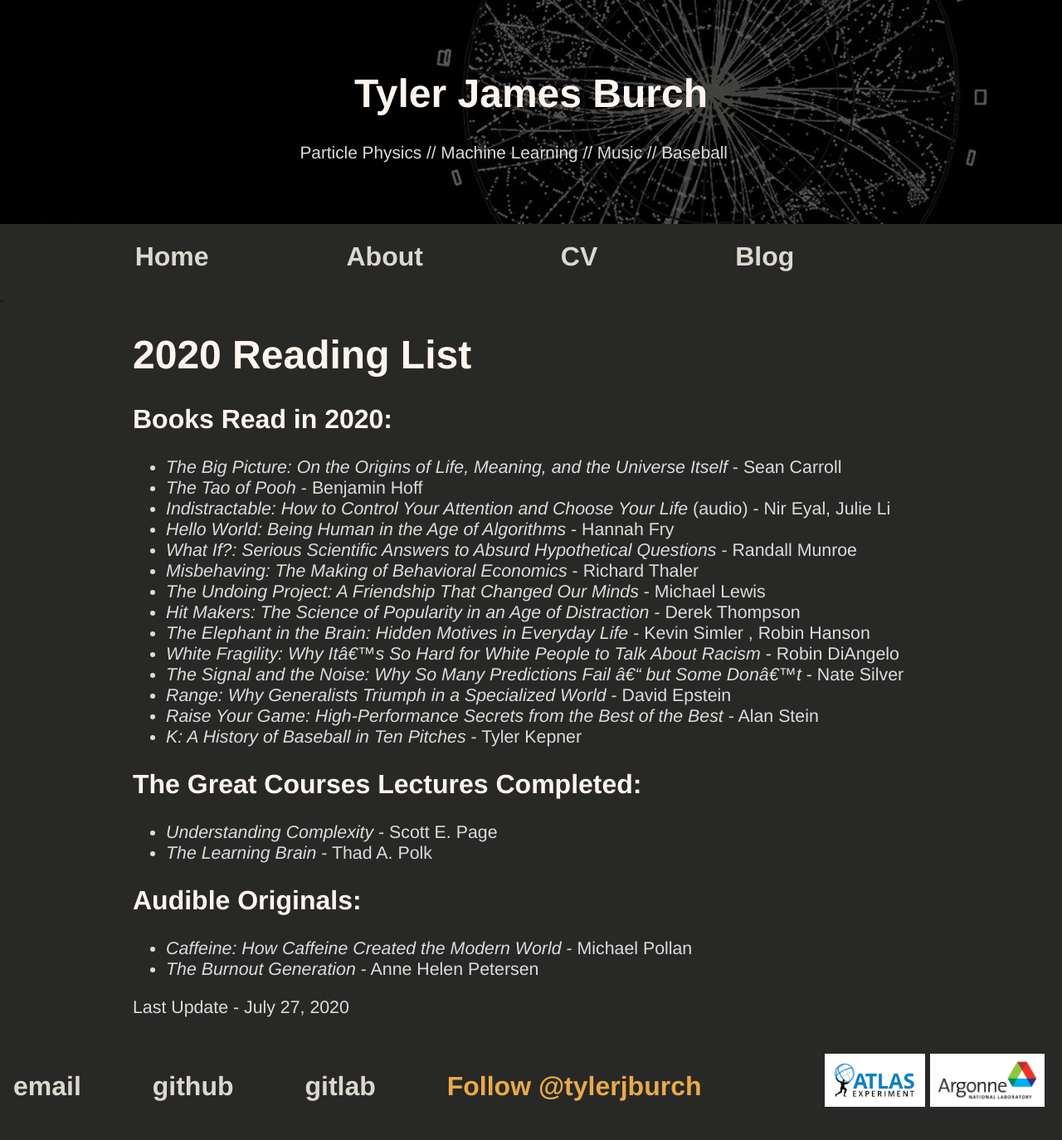
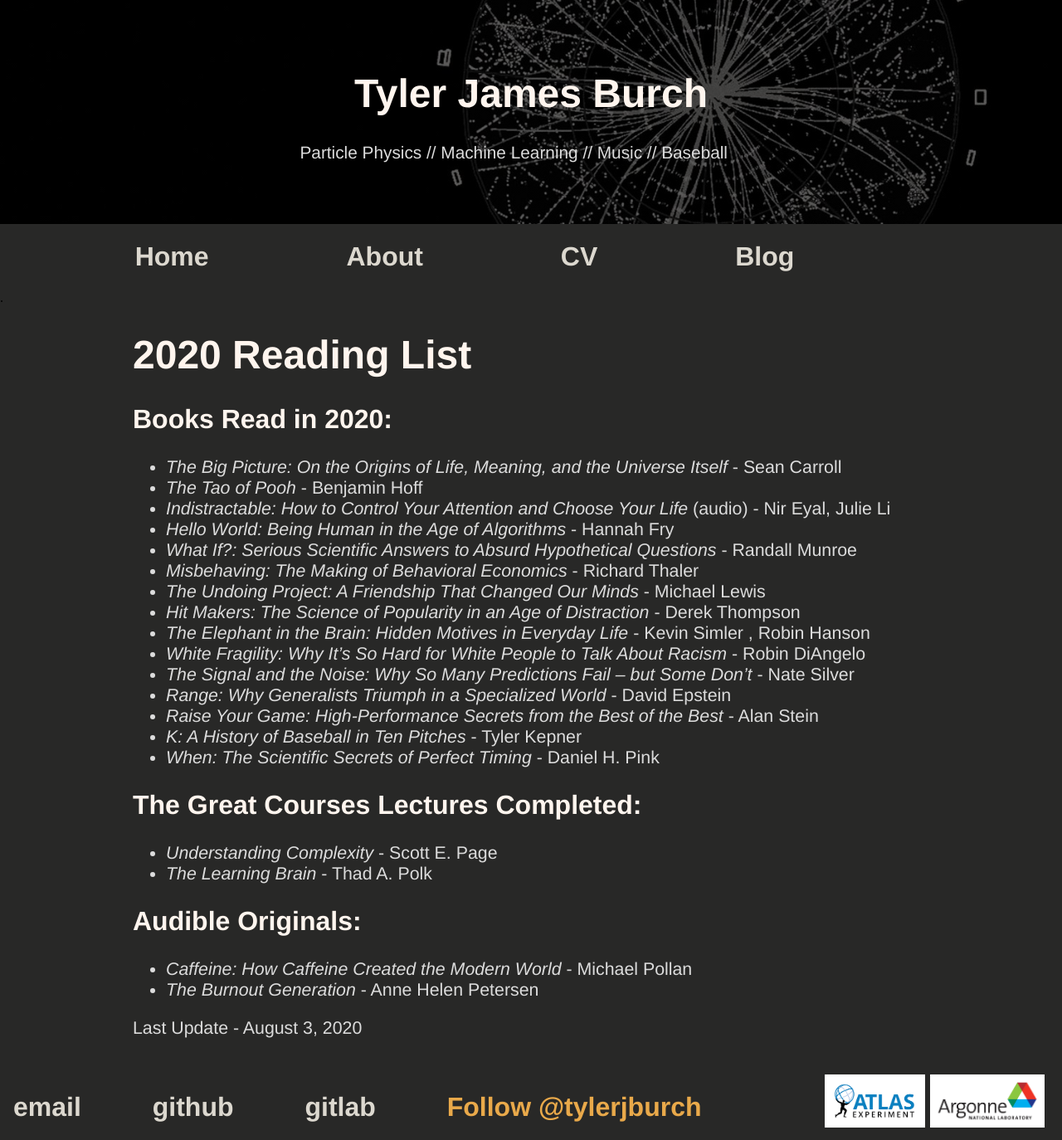
Before and after one commit to tjburch/tjburch.github.io, a Jekyll site: the page built from _other/2020readinglist.md, in a window 1280 px wide. Shown: the whole page at 83% size. Built offline with Jekyll 4.4.1, drawn with Linux system fonts in a browser that asks for light colours; comment, search, counter and statistics services are not loaded; before the commit the page ends 1349 px from its top, so only the background shows below that.

Commit message:
Add When

```diff
--- a/_other/2020readinglist.md
+++ b/_other/2020readinglist.md
@@ -22,6 +22,7 @@
 - _Range: Why Generalists Triumph in a Specialized World_ - David Epstein
 - _Raise Your Game: High-Performance Secrets from the Best of the Best_ - Alan Stein
 - _K: A History of Baseball in Ten Pitches_ - Tyler Kepner
+- _When: The Scientific Secrets of Perfect Timing_ - Daniel H. Pink
 
 ## The Great Courses Lectures Completed:
 
@@ -33,4 +34,4 @@
 - _Caffeine: How Caffeine Created the Modern World_ - Michael Pollan
 - _The Burnout Generation_ - Anne Helen Petersen
 
-Last Update - July 27, 2020
+Last Update - August 3, 2020
```
